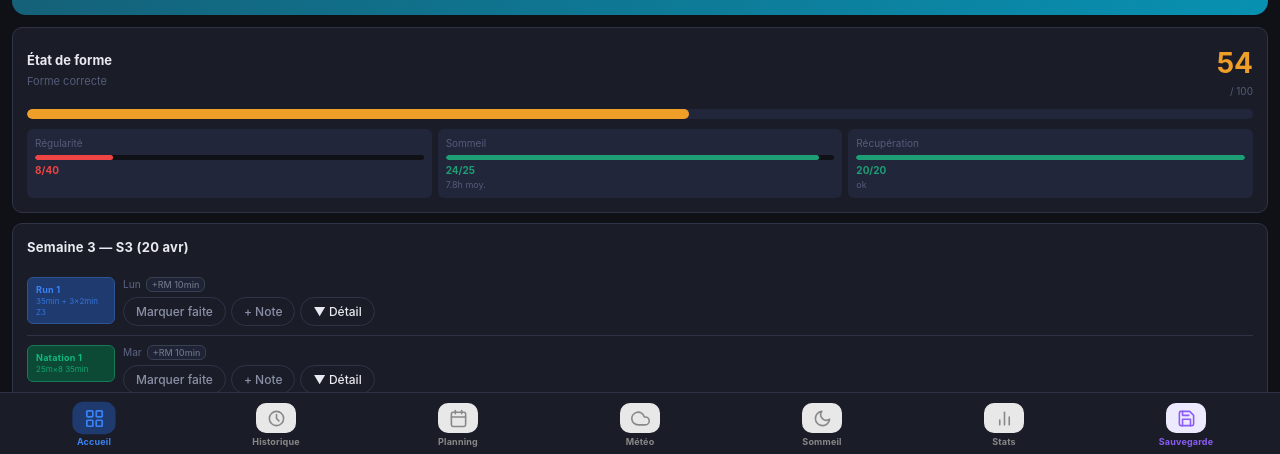
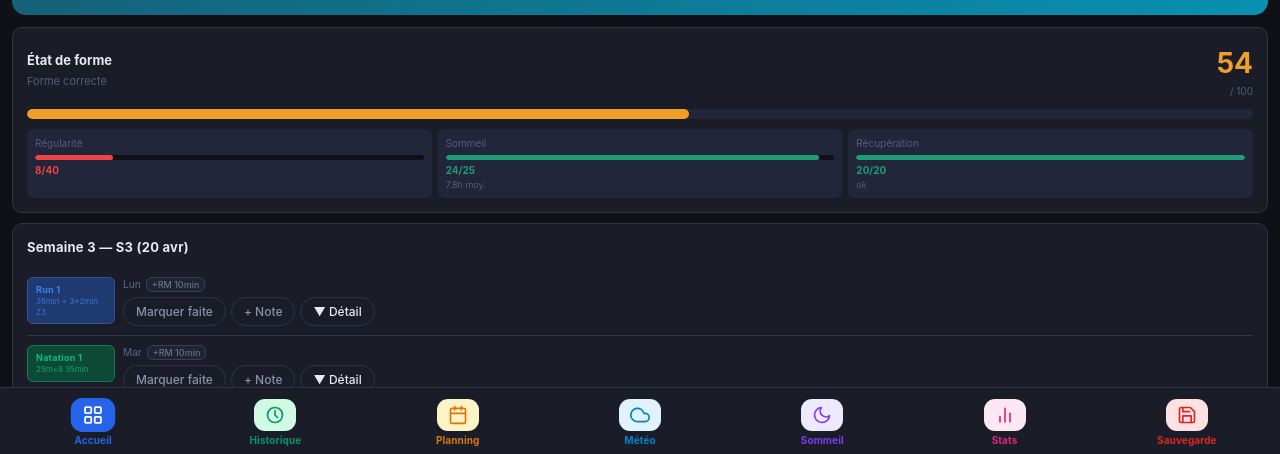
Before and after one commit to Guniulg/triathlon, a plain HTML site: page index.html in a window 1280 px wide. Shown: the part 344-798 px from the top of the page. Drawn offline with Linux system fonts and the light colour scheme.

Commit message:
Add files via upload

```diff
--- a/index.html
+++ b/index.html
@@ -46,19 +46,32 @@ button:active{opacity:.7;}
 #btn-mode:active{background:rgba(255,255,255,.3);}
 #btn-mode.marathon-active{background:rgba(255,255,255,.9);color:#0C447C;}
 /* NAV */
-.tab-bar{position:fixed;bottom:0;left:0;right:0;z-index:200;background:var(--surface);border-top:1px solid var(--border);display:flex;padding:5px 4px;padding-bottom:calc(5px + env(safe-area-inset-bottom,0px));gap:2px;}
-.tab-btn{flex:1;display:flex;flex-direction:column;align-items:center;justify-content:center;padding:5px 2px 4px;cursor:pointer;background:none;border:none;border-radius:10px;color:#888;font-size:9px;font-weight:700;font-family:inherit;gap:3px;letter-spacing:.02em;transition:all .18s;-webkit-tap-highlight-color:transparent;min-width:0;}
-.tab-btn .tab-icon{width:40px;height:30px;border-radius:10px;display:flex;align-items:center;justify-content:center;transition:all .18s;background:#e8e8e8;}
-.tab-btn svg{width:19px;height:19px;flex-shrink:0;fill:none;stroke-width:2;stroke-linecap:round;stroke-linejoin:round;transition:all .18s;stroke:#888;}
-.tab-btn.on{color:var(--run);}
-.tab-btn.on .tab-icon{background:var(--runbg);transform:scale(1.08);}
-.tab-btn.on svg{stroke:var(--run);}
-.tab-btn.save-t .tab-icon{background:#ede9fe;}
-.tab-btn.save-t svg{stroke:var(--purple);}
-.tab-btn.save-t{color:var(--purple);}
-.tab-btn.save-t.on .tab-icon{background:#ddd6fe;transform:scale(1.08);}
-.tab-btn.save-t.on svg{stroke:var(--purple);}
-@media (prefers-color-scheme:dark){.tab-btn .tab-icon{background:#2a2a2a;}.tab-btn svg{stroke:#aaa;}.tab-btn{color:#aaa;}.tab-btn.save-t .tab-icon{background:#2d2040;}}
+.tab-bar{position:fixed;bottom:0;left:0;right:0;z-index:200;background:var(--surface);border-top:1px solid var(--border);display:flex;padding:6px 3px;padding-bottom:calc(6px + env(safe-area-inset-bottom,0px));gap:2px;}
+.tab-btn{flex:1;display:flex;flex-direction:column;align-items:center;justify-content:center;padding:5px 2px 4px;cursor:pointer;background:none;border:none;border-radius:10px;color:#999;font-size:10px;font-weight:700;font-family:inherit;gap:3px;letter-spacing:.01em;transition:all .18s;-webkit-tap-highlight-color:transparent;min-width:0;}
+.tab-btn .tab-icon{width:42px;height:32px;border-radius:11px;display:flex;align-items:center;justify-content:center;transition:all .18s;}
+.tab-btn svg{width:20px;height:20px;flex-shrink:0;fill:none;stroke-width:2;stroke-linecap:round;stroke-linejoin:round;transition:all .18s;}
+.tab-btn.on{transform:none;}
+.tab-btn.on .tab-icon{transform:scale(1.06);}
+/* Couleurs inactives — icone colorée douce */
+.t-dash .tab-icon{background:#dbeafe;} .t-dash svg{stroke:#2563EB;} .t-dash{color:#2563EB;}
+.t-hist .tab-icon{background:#d1fae5;} .t-hist svg{stroke:#059669;} .t-hist{color:#059669;}
+.t-plan .tab-icon{background:#fef3c7;} .t-plan svg{stroke:#D97706;} .t-plan{color:#D97706;}
+.t-meteo .tab-icon{background:#e0f2fe;} .t-meteo svg{stroke:#0284C7;} .t-meteo{color:#0284C7;}
+.t-sleep .tab-icon{background:#ede9fe;} .t-sleep svg{stroke:#7C3AED;} .t-sleep{color:#7C3AED;}
+.t-stat .tab-icon{background:#fce7f3;} .t-stat svg{stroke:#DB2777;} .t-stat{color:#DB2777;}
+.t-save .tab-icon{background:#fee2e2;} .t-save svg{stroke:#DC2626;} .t-save{color:#DC2626;}
+/* Couleurs actives — fond plein */
+.t-dash.on .tab-icon{background:#2563EB;} .t-dash.on svg{stroke:#fff;} .t-dash.on{color:#2563EB;}
+.t-hist.on .tab-icon{background:#059669;} .t-hist.on svg{stroke:#fff;} .t-hist.on{color:#059669;}
+.t-plan.on .tab-icon{background:#D97706;} .t-plan.on svg{stroke:#fff;} .t-plan.on{color:#D97706;}
+.t-meteo.on .tab-icon{background:#0284C7;} .t-meteo.on svg{stroke:#fff;} .t-meteo.on{color:#0284C7;}
+.t-sleep.on .tab-icon{background:#7C3AED;} .t-sleep.on svg{stroke:#fff;} .t-sleep.on{color:#7C3AED;}
+.t-stat.on .tab-icon{background:#DB2777;} .t-stat.on svg{stroke:#fff;} .t-stat.on{color:#DB2777;}
+.t-save.on .tab-icon{background:#DC2626;} .t-save.on svg{stroke:#fff;} .t-save.on{color:#DC2626;}
+@media(prefers-color-scheme:dark){
+.t-dash .tab-icon{background:#1e3a5f;} .t-hist .tab-icon{background:#064e3b;} .t-plan .tab-icon{background:#451a03;}
+.t-meteo .tab-icon{background:#0c4a6e;} .t-sleep .tab-icon{background:#2e1065;} .t-stat .tab-icon{background:#500724;} .t-save .tab-icon{background:#450a0a;}
+.tab-btn{color:#bbb;}}
 
 /* PAGES */
 .pg{display:none;padding:14px 12px calc(80px + env(safe-area-inset-bottom,0px));animation:fadeUp .18s ease;}
@@ -267,31 +280,31 @@
 <body>
 
 <div class="tab-bar" id="nav">
-  <button class="tab-btn on" data-pg="dash">
+  <button class="tab-btn t-dash on" data-pg="dash">
     <div class="tab-icon"><svg viewBox="0 0 24 24"><rect x="3" y="3" width="7" height="7" rx="1"/><rect x="14" y="3" width="7" height="7" rx="1"/><rect x="3" y="14" width="7" height="7" rx="1"/><rect x="14" y="14" width="7" height="7" rx="1"/></svg></div>
     Accueil
   </button>
-  <button class="tab-btn" data-pg="hist">
+  <button class="tab-btn t-hist" data-pg="hist">
     <div class="tab-icon"><svg viewBox="0 0 24 24"><circle cx="12" cy="12" r="9"/><polyline points="12,7 12,12 15,15"/></svg></div>
     Historique
   </button>
-  <button class="tab-btn" data-pg="plan">
+  <button class="tab-btn t-plan" data-pg="plan">
     <div class="tab-icon"><svg viewBox="0 0 24 24"><rect x="3" y="4" width="18" height="18" rx="2"/><line x1="16" y1="2" x2="16" y2="6"/><line x1="8" y1="2" x2="8" y2="6"/><line x1="3" y1="10" x2="21" y2="10"/></svg></div>
     Planning
   </button>
-  <button class="tab-btn" data-pg="meteo">
+  <button class="tab-btn t-meteo" data-pg="meteo">
     <div class="tab-icon"><svg viewBox="0 0 24 24"><path d="M18 10h-1.26A8 8 0 1 0 9 20h9a5 5 0 0 0 0-10z"/></svg></div>
     Météo
   </button>
-  <button class="tab-btn" data-pg="sleep">
+  <button class="tab-btn t-sleep" data-pg="sleep">
     <div class="tab-icon"><svg viewBox="0 0 24 24"><path d="M21 12.79A9 9 0 1 1 11.21 3 7 7 0 0 0 21 12.79z"/></svg></div>
     Sommeil
   </button>
-  <button class="tab-btn" data-pg="stat">
+  <button class="tab-btn t-stat" data-pg="stat">
     <div class="tab-icon"><svg viewBox="0 0 24 24"><line x1="18" y1="20" x2="18" y2="10"/><line x1="12" y1="20" x2="12" y2="4"/><line x1="6" y1="20" x2="6" y2="14"/></svg></div>
     Stats
   </button>
-  <button class="tab-btn save-t" data-pg="save">
+  <button class="tab-btn t-save" data-pg="save">
     <div class="tab-icon"><svg viewBox="0 0 24 24"><path d="M19 21H5a2 2 0 0 1-2-2V5a2 2 0 0 1 2-2h11l5 5v11a2 2 0 0 1-2 2z"/><polyline points="17,21 17,13 7,13 7,21"/><polyline points="7,3 7,8 15,8"/></svg></div>
     Sauvegarde
   </button>
@@ -718,7 +731,7 @@
 </div>
 
 <script>
-var STORAGE_KEY='triathlon_v36';
+var STORAGE_KEY='triathlon_v37';
 var RACE=new Date('2026-07-26'),START=new Date('2026-04-06');
 var MARATHON=new Date('2026-12-06'),MSTART=new Date('2026-09-07');
 var MODE='tri'; // 'tri' or 'marathon'
```
